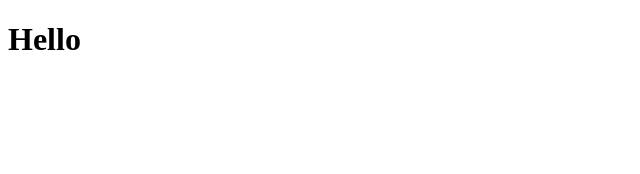
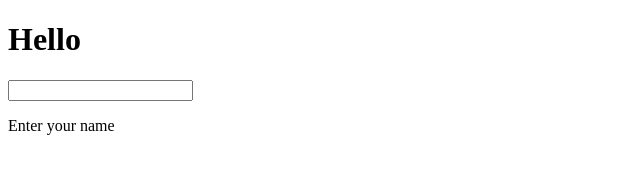
Before and after one commit to kamilMaksudov/gitTutorial, a plain HTML site: page index.html in a window 1280 px wide. Shown: the whole page, without its empty margins (0-640 px from the left). Drawn offline with Linux system fonts and the light colour scheme.

Commit message:
added a p and input

```diff
--- a/index.html
+++ b/index.html
@@ -6,5 +6,7 @@
   </head>
   <body>
   <h1>Hello</h1>
+  <input type="text" name="" value="">
+  <p>Enter your name</p>
   </body>
 </html>
```
